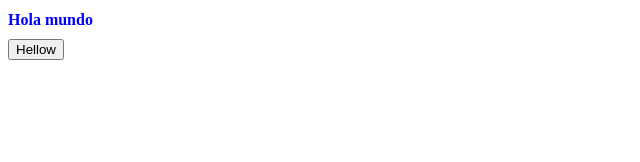
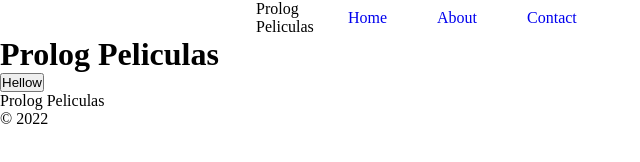
Before and after one commit to naviramso/practica_eslp, a plain HTML site: page Prolog Practica/index.html in a window 1280 px wide. Shown: the whole page, without its empty margins (0-640 px from the left). Drawn offline with Linux system fonts and the light colour scheme; no server answers.

Commit message:
base de conocimiento IvanP

```diff
--- a/Prolog Practica/index.html
+++ b/Prolog Practica/index.html
@@ -1,16 +1,32 @@
 <!DOCTYPE html>
 <html lang="en">
-<head>
-    <meta charset="UTF-8">
-    <meta http-equiv="X-UA-Compatible" content="IE=edge">
-    <meta name="viewport" content="width=device-width, initial-scale=1.0">
-    <link rel="stylesheet" href="style.css">
+  <head>
+    <meta charset="UTF-8" />
+    <meta http-equiv="X-UA-Compatible" content="IE=edge" />
+    <meta name="viewport" content="width=device-width, initial-scale=1.0" />
+    <link rel="stylesheet" href="style.css" />
     <title>Prolog</title>
-</head>
-<body>
-    <h1>Hola mundo</h1>
-    <button id="buton1" onclick=evento() > Hellow</button>
+  </head>
+  <body>
+    <header class="flex-container">
+      <nav class="flex">
+        <span>Prolog Peliculas</span>
+        <ul>
+          <li><a href="#">Home</a></li>
+          <li><a href="#">About</a></li>
+          <li><a href="#">Contact</a></li>
+        </ul>
+      </nav>
+    </header>
+    <div>
+      <h1>Prolog Peliculas</h1>
+      <button id="buton1" onclick="evento()">Hellow</button>
+    </div>
+    <footer>
+      <p>Prolog Peliculas</p>
+      <span>&copy; 2022</span>
+    </footer>
     <script src="tau-prolog.js"></script>
     <script src="index.js"></script>
-</body>
+  </body>
 </html>
--- a/Prolog Practica/style.css
+++ b/Prolog Practica/style.css
@@ -1,4 +1,41 @@
-h1 {
-    font-size: 1rem;
-    color: blue;
+*{
+    margin: 0;
+    padding: 0;
 }
+
+.flex-container {
+    display: flex;
+    justify-content: center;
+    align-items: center;
+    width: 100%;
+}
+
+.flex {
+    display: flex;
+    width: 60%;
+    flex-direction: row;
+    justify-content: space-between;
+}
+
+header {
+}
+
+nav ul{
+    list-style: none;
+    text-decoration: none;
+    display: flex;
+    flex-direction: row;
+    align-items: center;
+    width: 100%;
+    gap: 50px;
+
+}
+
+ul a {
+    text-decoration: none;
+}
+
+nav {
+    width: 60%;
+    flex-direction: column;
+}
```
Also changed, not shown: Prolog Practica/index.js (line endings or trailing spaces), 1 other file.
